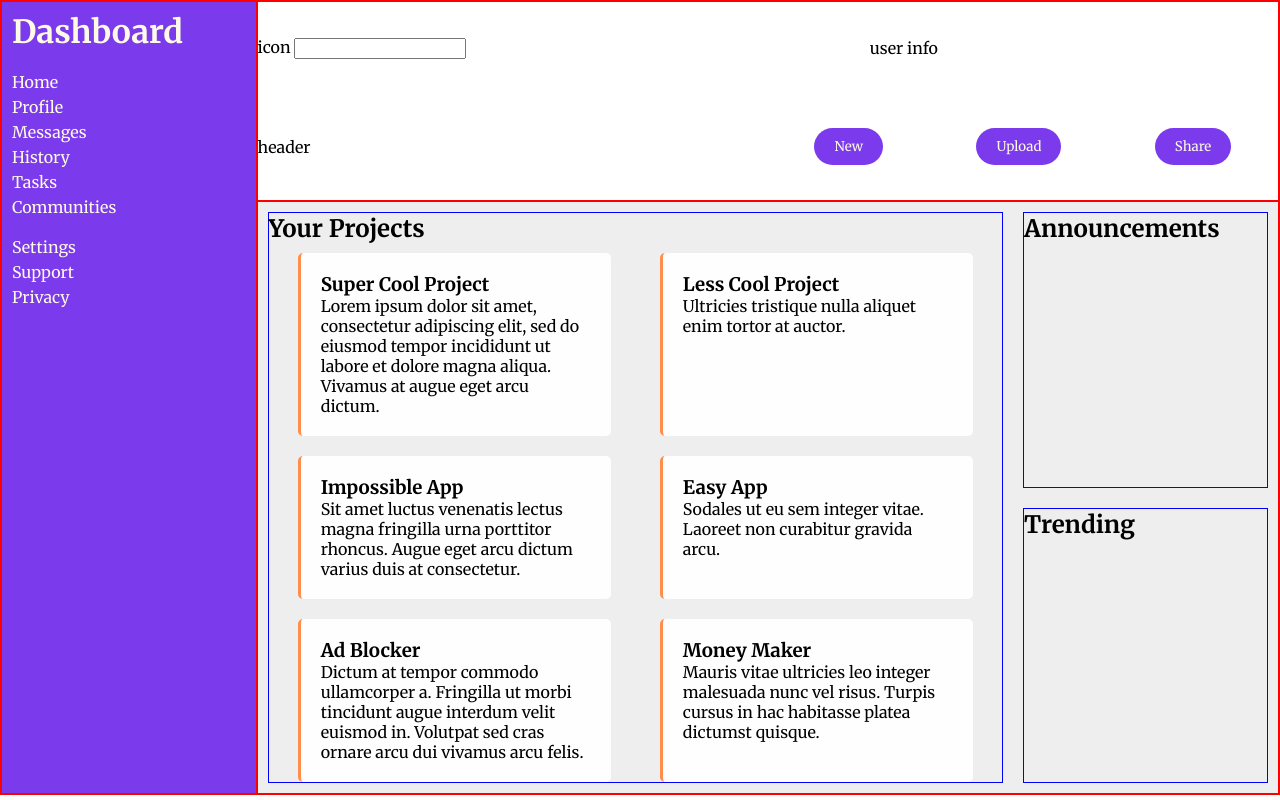
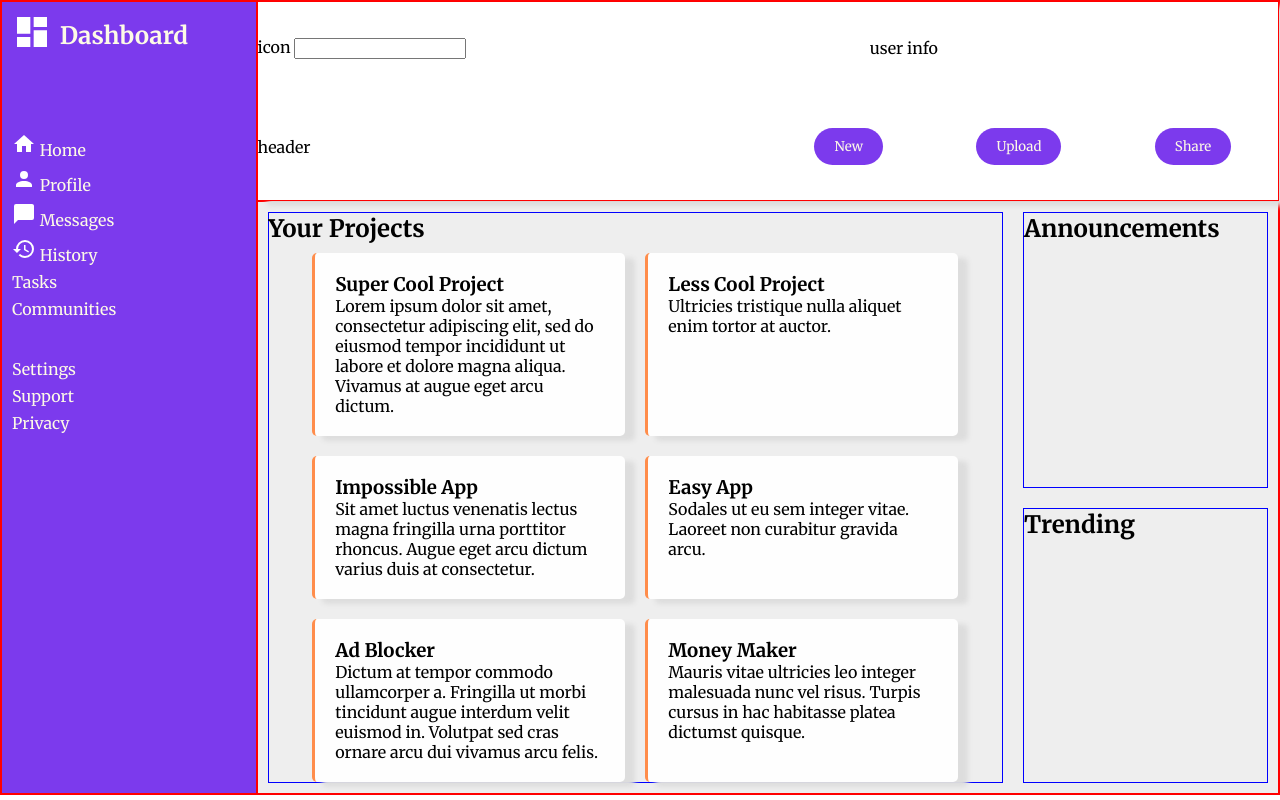
Before and after one commit to amkruzel/admin-dashboard, a plain HTML site: page index.html in a window 1280 px wide. Drawn offline with Linux system fonts and the light colour scheme.

Commit message:
Add some icons, box shadows

```diff
--- a/index.html
+++ b/index.html
@@ -29,16 +29,28 @@
 
     <div class="sidebar container">
 
-      <div>
-        <h1>Dashboard</h1>
+      <div class="sidebar-header">
+        <img src="/icons/view-dashboard.svg">
+        <h2>Dashboard</h2>
       </div>
-      <br>
       <nav>
         <ul>
-          <li>Home</li>
-          <li>Profile</li>
-          <li>Messages</li>
-          <li>History</li>
+          <li>
+            <img src="/icons/home.svg" alt="">
+            Home
+          </li>
+          <li>
+            <img src="/icons/account.svg" alt="">
+            Profile
+          </li>
+          <li>
+            <img src="/icons/message.svg" alt="">
+            Messages
+          </li>
+          <li>
+            <img src="/icons/history.svg" alt="">
+            History
+          </li>
           <li>Tasks</li>
           <li>Communities</li>
         </ul>
--- a/style.css
+++ b/style.css
@@ -17,8 +17,6 @@
 }
 
 main.container {
-
-
   display: grid;
   grid-template: 200px 1fr / 1fr 4fr;
 }
@@ -29,6 +27,10 @@ main.container {
   display: flex;
   flex-wrap: wrap;
   align-items: center;
+
+  position: relative;
+  z-index: 10;
+  box-shadow: 10px 5px 5px #ddd;
 }
 
 .header.container > div:first-child {
@@ -51,6 +53,9 @@ main.container {
 }
 
 .sidebar.container {
+  display: grid;
+  grid-template-rows: 100px auto;
+
   padding: 10px;
   background-color: var(--primary-color);
   color: var(--off-white-secondary);
@@ -58,11 +63,23 @@ main.container {
   grid-area: 1 / 1 / 6 / 2;
 }
 
+.sidebar h2 {
+  display: inline;
+  position: relative;
+  top: -8px;
+  left: 4px;
+}
+
+.sidebar.container img {
+  filter: invert(1);
+}
+
 nav > ul {
   list-style-type: none;
+  padding-top: 20px;
 
   display: grid;
-  gap: 5px;
+  gap: 7px;
 }
 
 .main-content.container {
@@ -94,7 +111,7 @@ nav > ul {
 .projects {
   display: flex;
   flex-wrap: wrap;
-  justify-content: space-evenly;
+  justify-content: center;
   gap: 20px;;
 }
 
@@ -107,6 +124,7 @@ nav > ul {
   border-radius: 5px;
   border: 1px;
   border-left: 3px solid var(--secondary-color);
+  box-shadow: 10px 5px 5px #ddd;
 }
 
 .announcements {
```
Also changed, not shown: icons/account.svg (added), icons/history.svg (added), icons/home.svg (added), icons/message.svg (added), icons/view-dashboard.svg (added).
